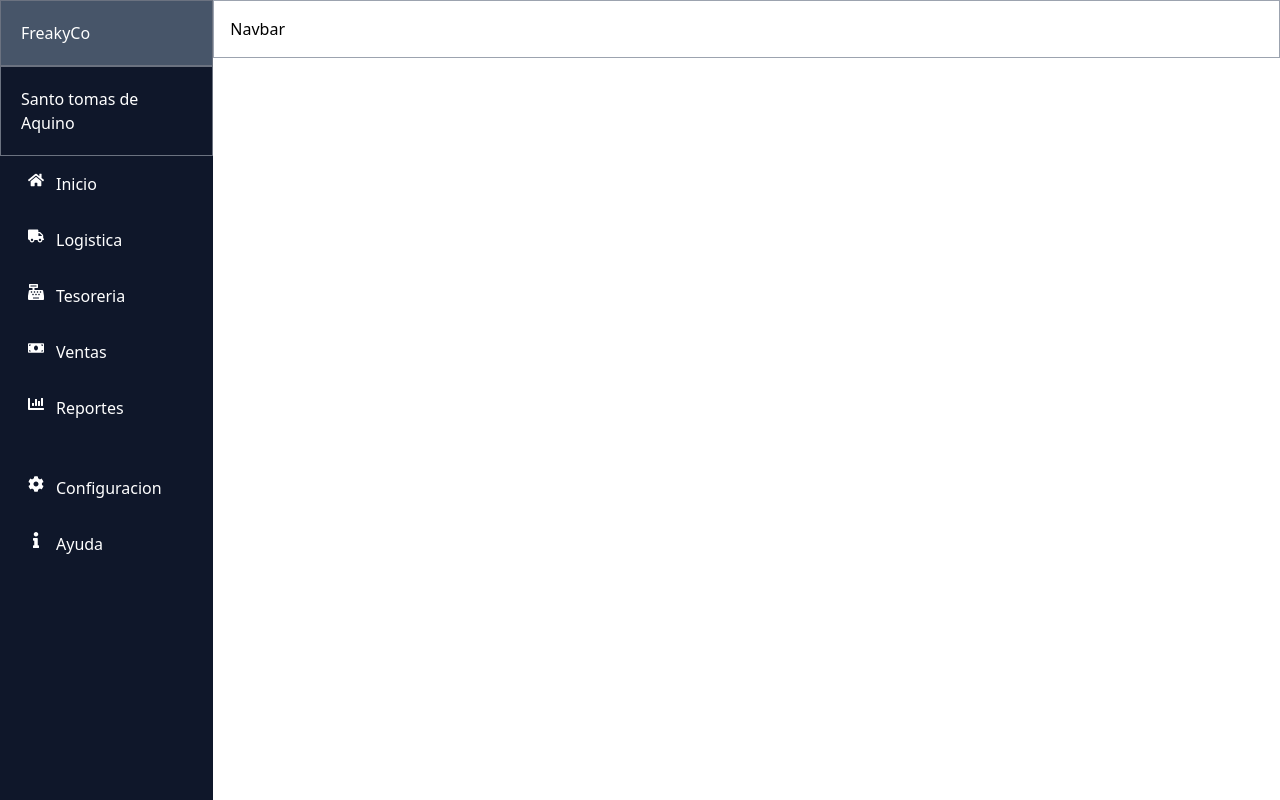
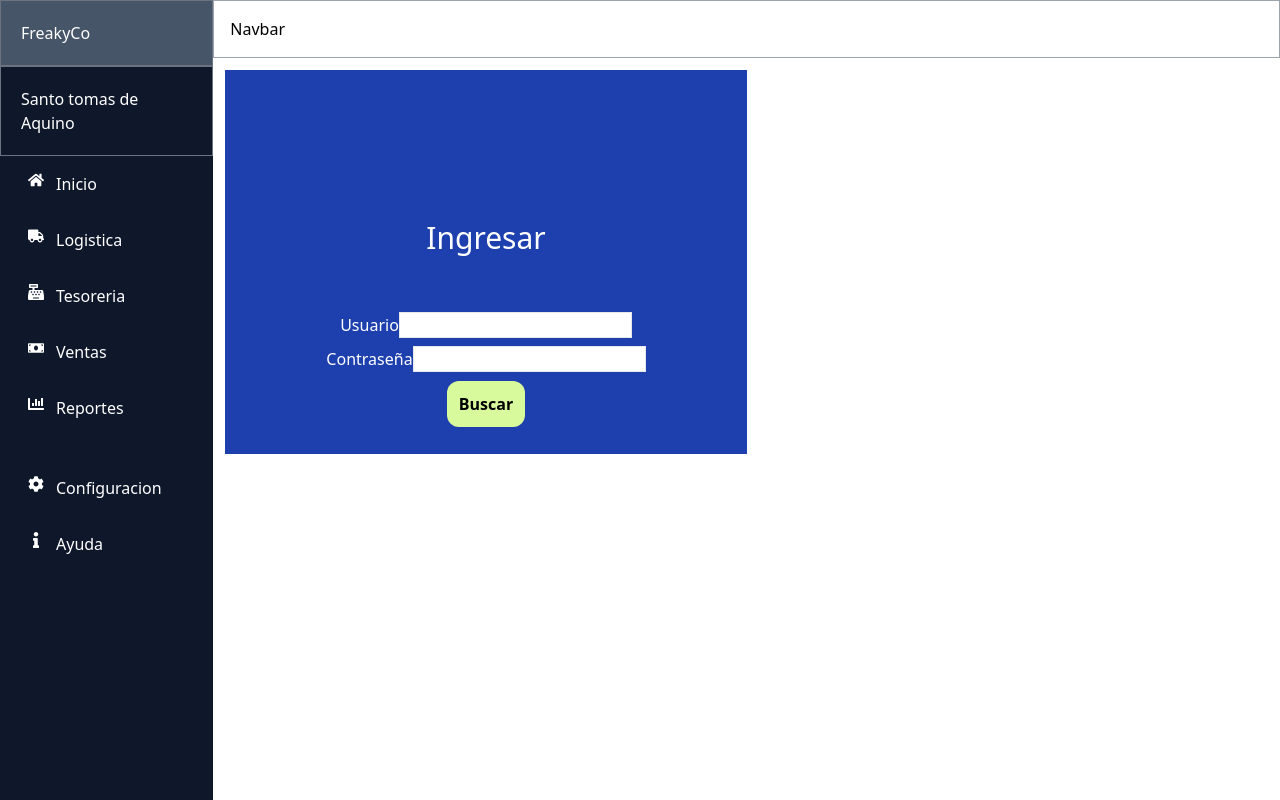
Before and after one commit to Hearly98/Inventario_School, a React (Create React App) app: page /login in a window 1280 px wide. Built offline with nearby package versions, Linux system fonts and the light colour scheme.

Commit message:
organizando las carpetas

```diff
--- a/src/App.js
+++ b/src/App.js
@@ -12,6 +12,7 @@ import HelpDesk from './pages/HelpDesk/HelpDesk'
 import ReportAlmacen from './pages/Report/ReportAlmacen';
 import ReportVentas from './pages/Report/ReportVentas';
 import Client from './pages/Logistics/Client';
+import Login from './login/Login';
 function App() {
   return (
     <Router>
@@ -21,12 +22,17 @@ function App() {
         <div className='content w-full p4'>
         <Navbar/>
         <Routes>
+        {/* Ruta de la página de inicio de sesión */}
+        <Route path='/login' element={<Login />} />
+        <>
           <Route path='/'  exact={true} Component={Home}/>
           <Route path='/logistica'  exact={true} Component={ReportVentas}/>
           <Route path='/ventas'  exact={true} Component={Client}/>
           <Route path='/reportes'  exact={true} Component={ReportAlmacen}/>
           <Route path='/configuracion'  exact={true} Component={Settings}/>
           <Route path='/ayuda' exact={true}  Component={HelpDesk}/>
+          <Route path='/ayuda' exact={true}  Component={HelpDesk}/>
+          </>
         </Routes>
         </div>
         </div>
--- /dev/null
+++ b/src/login/Login.js
@@ -0,0 +1,28 @@
+import React from "react";
+
+const Login = () =>{
+    return (
+        <div className=" w-100 p-3">
+            <section className="bg-blue-800 w-1/2 h-96">
+                    <div className="text-center">
+                    <svg>logo</svg>
+                    <p className="text-white font-medium text-3xl mb-10 ">Ingresar</p>
+                    </div>
+                    <section className=" flex text-center flex-col p-2">
+                        <div className="p-2">
+                        <label className="text-white">Usuario</label>
+                        <input className=" placeholder:Usuario border"></input>
+                        </div>
+                        <div>
+                        <label className="text-white">Contraseña</label>
+                        <input className=" placeholder:Contraseña border"></input>
+                        </div>
+                        <div className="items-center m-5 w-100 font-bold">
+                        <a className="p-3 rounded-xl bg-lime-200 w-100">Buscar</a>
+                        </div>
+                    </section>
+            </section>
+        </div>
+    );
+}
+export default Login;
--- a/src/pages/HelpDesk/Tutorials.js
+++ b/src/pages/HelpDesk/Tutorials.js
@@ -0,0 +1,10 @@
+import React from "react";
+
+const HelpDesk = () =>{
+    return (
+        <div>
+           Tutoriales
+        </div>
+    );
+}
+export default HelpDesk;
```
